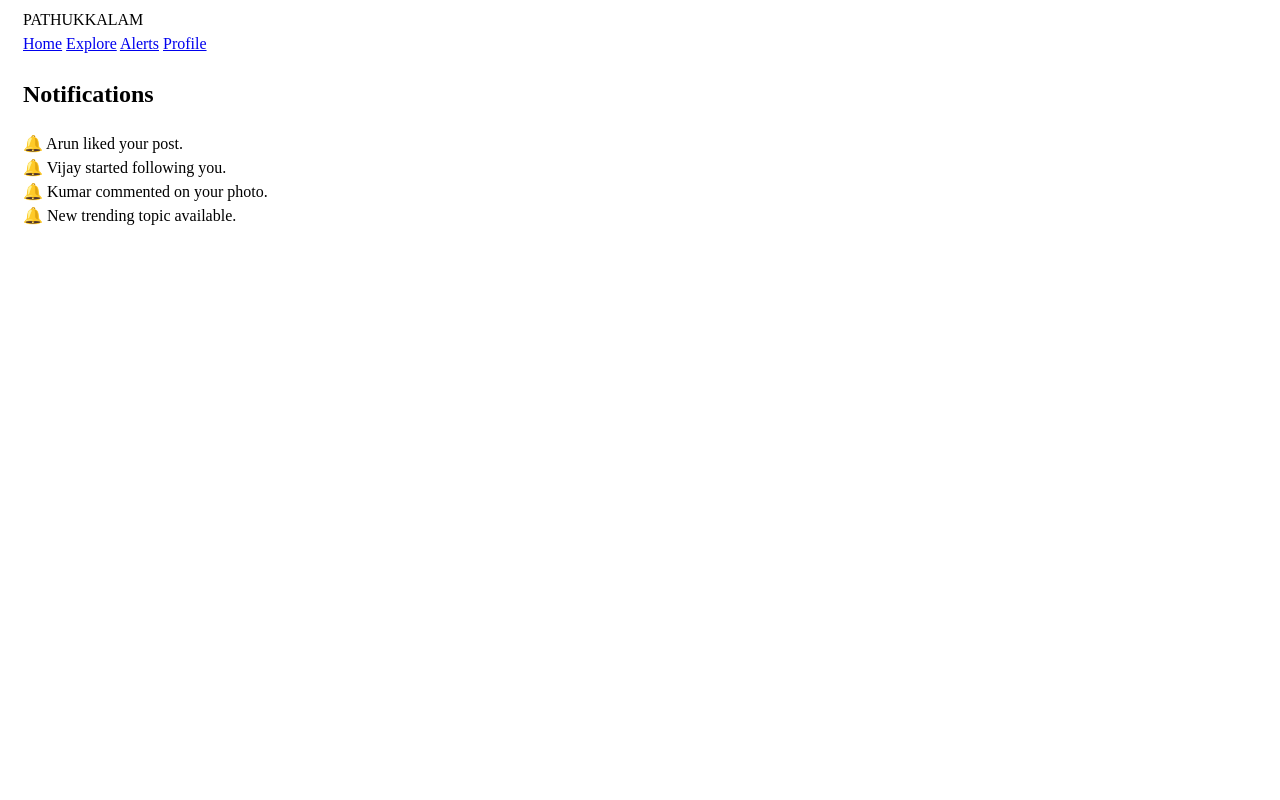
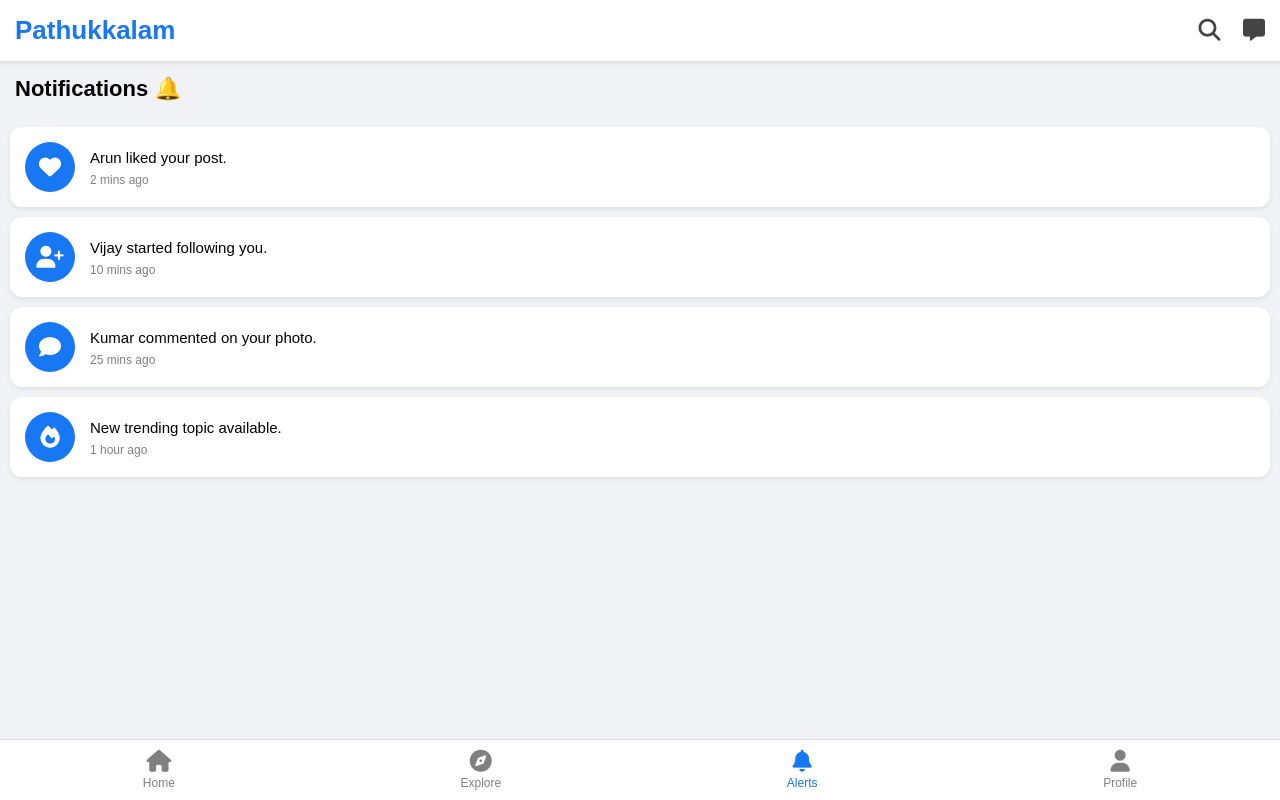
Before and after one commit to sudhakar96536-droid/pathukkalam, a Flask app: page /notifications in a window 1280 px wide. Run offline with Flask 3, Linux system fonts and the light colour scheme.

Commit message:
Update notifications.html

```diff
--- a/templates/notifications.html
+++ b/templates/notifications.html
@@ -1,49 +1,256 @@
 <!DOCTYPE html>
-<html>
+<html lang="en">
+
 <head>
 
-<meta name="viewport" content="width=device-width, initial-scale=1">
+<meta charset="UTF-8">
 
-<link rel="stylesheet" href="{{ url_for('static', filename='style.css') }}">
+<meta name="viewport" content="width=device-width, initial-scale=1.0">
 
 <title>Notifications - Pathukkalam</title>
+
+<link rel="stylesheet"
+href="https://cdnjs.cloudflare.com/ajax/libs/font-awesome/6.5.1/css/all.min.css">
+
+<style>
+
+*{
+    margin:0;
+    padding:0;
+    box-sizing:border-box;
+    font-family:Arial;
+}
+
+body{
+    background:#f0f2f5;
+    padding-bottom:80px;
+}
+
+/* HEADER */
+
+.header{
+    background:white;
+    padding:15px;
+    display:flex;
+    justify-content:space-between;
+    align-items:center;
+    position:sticky;
+    top:0;
+    z-index:1000;
+    box-shadow:0 2px 5px rgba(0,0,0,0.1);
+}
+
+.logo{
+    font-size:26px;
+    font-weight:bold;
+    color:#1877f2;
+}
+
+.header-icons i{
+    font-size:22px;
+    margin-left:18px;
+    color:#444;
+}
+
+/* PAGE TITLE */
+
+.page-title{
+    padding:15px;
+    font-size:22px;
+    font-weight:bold;
+}
+
+/* NOTIFICATION CARD */
+
+.notify-card{
+    background:white;
+    margin:10px;
+    padding:15px;
+    border-radius:12px;
+    display:flex;
+    align-items:center;
+    box-shadow:0 2px 5px rgba(0,0,0,0.08);
+}
+
+.notify-icon{
+    width:50px;
+    height:50px;
+    border-radius:50%;
+    background:#1877f2;
+    color:white;
+    display:flex;
+    align-items:center;
+    justify-content:center;
+    font-size:22px;
+    margin-right:15px;
+}
+
+.notify-text{
+    font-size:15px;
+    line-height:1.5;
+}
+
+.notify-time{
+    font-size:12px;
+    color:gray;
+    margin-top:4px;
+}
+
+/* BOTTOM NAVIGATION */
+
+.bottom-nav{
+    position:fixed;
+    bottom:0;
+    left:0;
+    width:100%;
+    background:white;
+    display:flex;
+    justify-content:space-around;
+    padding:10px 0;
+    border-top:1px solid #ddd;
+    z-index:1000;
+}
+
+.nav-item{
+    text-decoration:none;
+    color:gray;
+    display:flex;
+    flex-direction:column;
+    align-items:center;
+    font-size:12px;
+}
+
+.nav-item i{
+    font-size:22px;
+    margin-bottom:4px;
+}
+
+.active{
+    color:#1877f2;
+}
+
+</style>
 
 </head>
 
 <body>
 
-<div class="navbar">
+<!-- HEADER -->
 
-    <div class="logo">PATHUKKALAM</div>
+<div class="header">
 
-    <div class="menu">
-        <a href="/">Home</a>
-        <a href="/explore">Explore</a>
-        <a href="/notifications">Alerts</a>
-        <a href="/profile">Profile</a>
+    <div class="logo">Pathukkalam</div>
+
+    <div class="header-icons">
+        <i class="fas fa-search"></i>
+        <i class="fas fa-message"></i>
     </div>
 
 </div>
 
-<div class="feed">
+<!-- PAGE TITLE -->
 
-<h2>Notifications</h2>
-
-<div class="post-card">
-    🔔 Arun liked your post.
+<div class="page-title">
+    Notifications 🔔
 </div>
 
-<div class="post-card">
-    🔔 Vijay started following you.
+<!-- NOTIFICATIONS -->
+
+<div class="notify-card">
+
+    <div class="notify-icon">
+        <i class="fas fa-heart"></i>
+    </div>
+
+    <div>
+        <div class="notify-text">
+            Arun liked your post.
+        </div>
+
+        <div class="notify-time">
+            2 mins ago
+        </div>
+    </div>
+
 </div>
 
-<div class="post-card">
-    🔔 Kumar commented on your photo.
+<div class="notify-card">
+
+    <div class="notify-icon">
+        <i class="fas fa-user-plus"></i>
+    </div>
+
+    <div>
+        <div class="notify-text">
+            Vijay started following you.
+        </div>
+
+        <div class="notify-time">
+            10 mins ago
+        </div>
+    </div>
+
 </div>
 
-<div class="post-card">
-    🔔 New trending topic available.
+<div class="notify-card">
+
+    <div class="notify-icon">
+        <i class="fas fa-comment"></i>
+    </div>
+
+    <div>
+        <div class="notify-text">
+            Kumar commented on your photo.
+        </div>
+
+        <div class="notify-time">
+            25 mins ago
+        </div>
+    </div>
+
 </div>
+
+<div class="notify-card">
+
+    <div class="notify-icon">
+        <i class="fas fa-fire"></i>
+    </div>
+
+    <div>
+        <div class="notify-text">
+            New trending topic available.
+        </div>
+
+        <div class="notify-time">
+            1 hour ago
+        </div>
+    </div>
+
+</div>
+
+<!-- BOTTOM NAVIGATION -->
+
+<div class="bottom-nav">
+
+    <a href="/" class="nav-item">
+        <i class="fas fa-house"></i>
+        <span>Home</span>
+    </a>
+
+    <a href="/explore" class="nav-item">
+        <i class="fas fa-compass"></i>
+        <span>Explore</span>
+    </a>
+
+    <a href="/notifications" class="nav-item active">
+        <i class="fas fa-bell"></i>
+        <span>Alerts</span>
+    </a>
+
+    <a href="/profile" class="nav-item">
+        <i class="fas fa-user"></i>
+        <span>Profile</span>
+    </a>
 
 </div>
 
```
